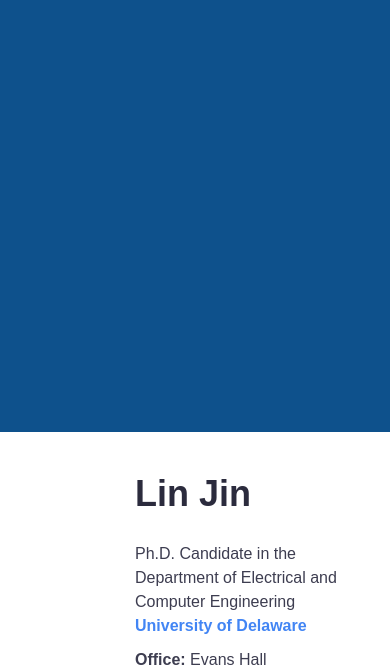
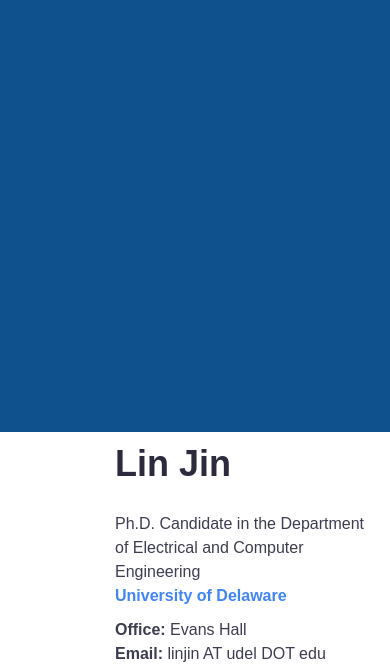
Before and after one commit to lin-jin/lin-jin.github.io, a plain HTML site: page index.html in a window 390 px wide. Shown: the part 412-1084 px from the top of the page. Drawn offline with Linux system fonts and the light colour scheme.

```diff
--- a/css/style.css
+++ b/css/style.css
@@ -221,7 +221,7 @@ button:focus,
 
 @media (max-width : 480px) {
     .section-wrapper {
-        padding : 30px 20px;
+        padding : 0px;
         }
     }
 
```
